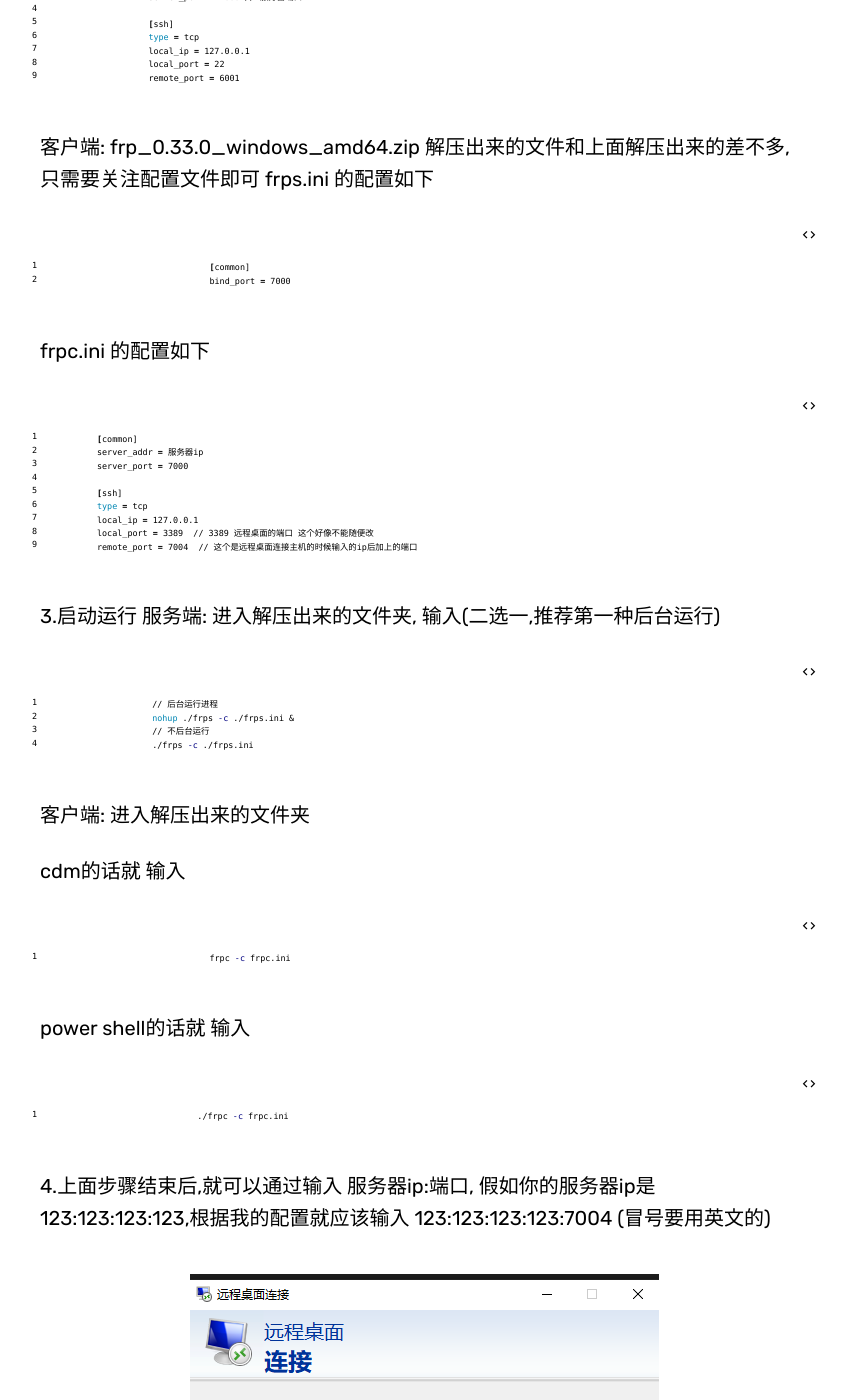
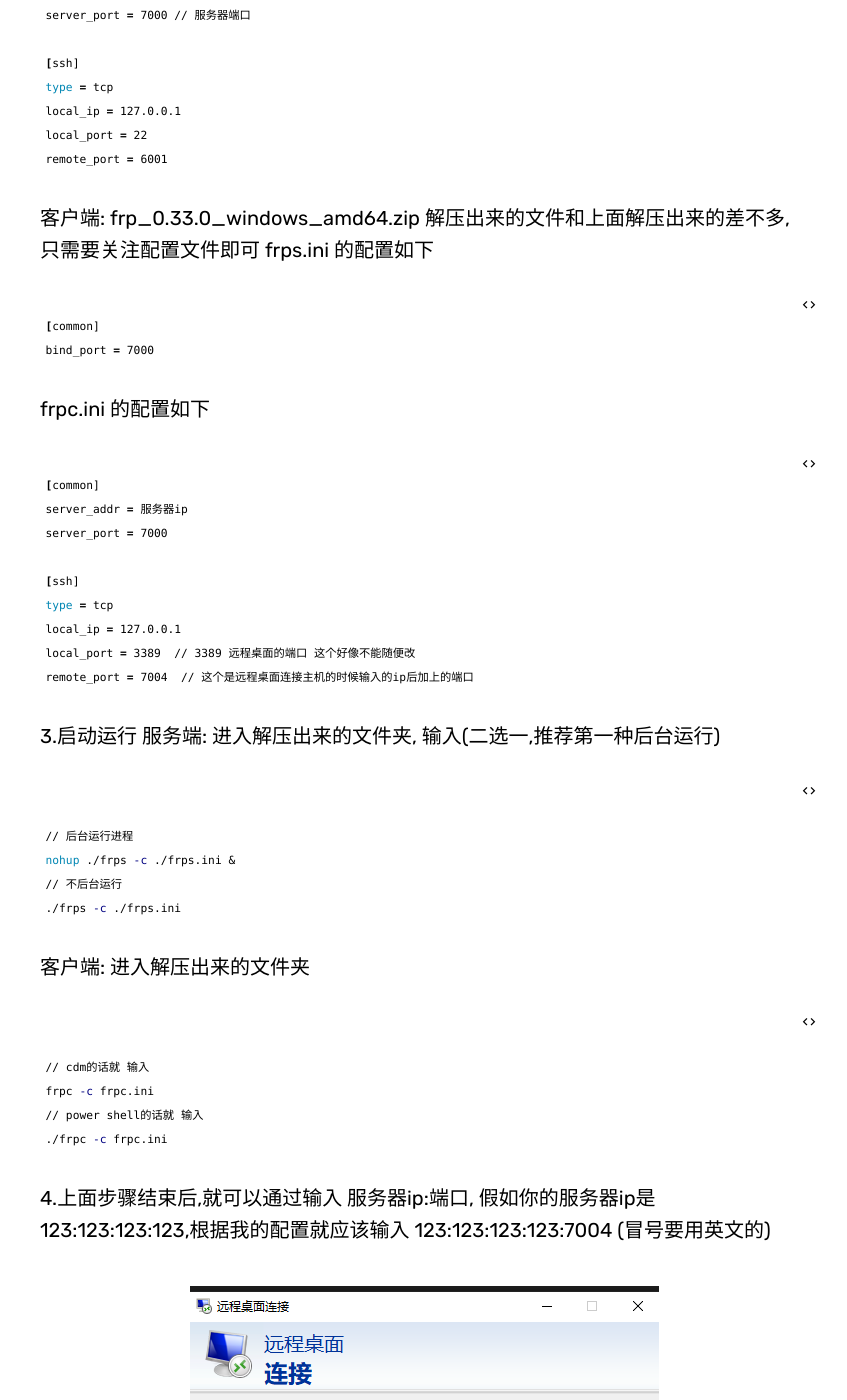
Before and after one commit to Ligengxin96/blog, a Jekyll site: the page built from _posts/2020-06-09-frp-windows-remote.md, in a window 1280 px wide and 1400 px high, scrolled down 1905 px. Shown: the whole window, without its empty margins (216-1063 px from the left). Built offline with Jekyll 4.4.1, drawn with Linux system fonts in a browser that asks for light colours; some web fonts are replaced; comment, search, counter and statistics services are not loaded; some of the changed text lies outside the part shown.

Commit message:
modify style

````diff
--- a/_config.yml
+++ b/_config.yml
@@ -33,7 +33,7 @@ author:
   github                    : Ligengxin96
   # youtube                   : youtube-user-name
   # stackoverflow             : stackoverflow-user-name
-  disqus                    : blog.ligengxin.me # your disqus site name
+  disqus                    : dactl # your disqus site name
   google_analytics          : # 'UA-XXXXXXXX-X'
   photo                     : "uploads/me2.png"
   photo2x                   : "uploads/me.png"
--- a/_layouts/default.html
+++ b/_layouts/default.html
@@ -1,5 +1,5 @@
 ---
-#layout: compress
+layout: compress
 ---
 
 <!DOCTYPE html>
--- a/_posts/2020-06-09-frp-windows-remote.md
+++ b/_posts/2020-06-09-frp-windows-remote.md
@@ -24,62 +24,61 @@ overlay: blue
 最主要的是两个配置文件frps.ini 和 frpc.ini 这两个文件(复制的时候请删除注释,注释只是说明这个的应该写什么数据)
 
 frps.ini 的配置如下(其实我感觉这个配置没啥用,但是因为别的教程都配置了,也跟着写了下,最后能用就没动)
-```bash
-[common]
-bind_port = 7000 // 绑定的端口
-dashboard_user = username // 这个用户名
-dashboard_port = 7500 // 不知道是什么,完全没用到7500端口
-```
+{% highlight bash %}
+  [common]
+  bind_port = 7000 // 绑定的端口
+  dashboard_user = username // 这个用户名
+  dashboard_port = 7500 // 不知道是什么,完全没用到7500端口
+{% endhighlight %}
 frpc.ini 的配置如下
-```bash
-[common]
-server_addr = 服务器ip地址
-server_port = 7000 // 服务器端口
+{% highlight bash %}
+  [common]
+  server_addr = 服务器ip地址
+  server_port = 7000 // 服务器端口
 
-[ssh]
-type = tcp
-local_ip = 127.0.0.1
-local_port = 22
-remote_port = 6001
-```
+  [ssh]
+  type = tcp
+  local_ip = 127.0.0.1
+  local_port = 22
+  remote_port = 6001
+{% endhighlight %}
 客户端: frp_0.33.0_windows_amd64.zip 解压出来的文件和上面解压出来的差不多,只需要关注配置文件即可
 frps.ini 的配置如下
-```bash
-[common]
-bind_port = 7000
-```
+{% highlight bash %}
+  [common]
+  bind_port = 7000
+{% endhighlight %}
 frpc.ini 的配置如下
-```bash
-[common]
-server_addr = 服务器ip
-server_port = 7000
+{% highlight bash %}
+  [common]
+  server_addr = 服务器ip
+  server_port = 7000
 
-[ssh]
-type = tcp
-local_ip = 127.0.0.1
-local_port = 3389  // 3389 远程桌面的端口 这个好像不能随便改
-remote_port = 7004  // 这个是远程桌面连接主机的时候输入的ip后加上的端口
-```
+  [ssh]
+  type = tcp
+  local_ip = 127.0.0.1
+  local_port = 3389  // 3389 远程桌面的端口 这个好像不能随便改
+  remote_port = 7004  // 这个是远程桌面连接主机的时候输入的ip后加上的端口
+{% endhighlight %}
 
 3.启动运行
 服务端: 进入解压出来的文件夹, 输入(二选一,推荐第一种后台运行)
-```bash
-// 后台运行进程
-nohup ./frps -c ./frps.ini &
-// 不后台运行
-./frps -c ./frps.ini
-```
+{% highlight bash %}
+  // 后台运行进程
+  nohup ./frps -c ./frps.ini &
+  // 不后台运行
+  ./frps -c ./frps.ini
+{% endhighlight %}
 
 客户端: 进入解压出来的文件夹
 
-cdm的话就 输入
-```bash
-frpc -c frpc.ini
-```
-power shell的话就 输入
-```bash
-./frpc -c frpc.ini
-```
+
+{% highlight bash %}
+  // cdm的话就 输入
+  frpc -c frpc.ini
+  // power shell的话就 输入
+  ./frpc -c frpc.ini
+{% endhighlight %}
 4.上面步骤结束后,就可以通过输入 服务器ip:端口, 假如你的服务器ip是 123:123:123:123,根据我的配置就应该输入 123:123:123:123:7004 (冒号要用英文的)
 ![avatar](/assets/img/2020-06-09_1.png)
 如果不行的话请往下看步骤6
@@ -92,22 +91,22 @@ power shell的话就 输入
 
 (2).开机自启运行一个bat文件,让我们客户端的程序开机自启,在
 C:\ProgramData\Microsoft\Windows\Start Menu\Programs\StartUp 目录下写一个bat文件,bat文件内容如下
-```bash
-cmd /k "cd /d 你的解压的文件路径 && frpc -c frpc.ini"
-```
-我的路径是 D:\Downloads\frp_0.33.0_windows_amd64 所以我的bat文件内容如下
-```bash
-cmd /k "cd /d D:\Downloads\frp_0.33.0_windows_amd64 && frpc -c frpc.ini"
-```
+{% highlight bash %}
+  cmd /k "cd /d 你的解压的文件路径 && frpc -c frpc.ini"
+{% endhighlight %}
+  我的路径是 D:\Downloads\frp_0.33.0_windows_amd64 所以我的bat文件内容如下
+{% highlight bash %}
+  cmd /k "cd /d D:\Downloads\frp_0.33.0_windows_amd64 && frpc -c frpc.ini"
+{% endhighlight %}
 6.一些注意的地方
 
 (1) 配置文件中的端口号需要在云服务的安全策略中放行,具体操作方式可以看[发布项目到服务器-1](/posts/publis-project-to-service-1).
 如果你的服务器开启的防火墙的话(自行百度下查看防火墙状态命令),还需要放行这些端口,服务器放行端口命令如下
-```bash
-iptables -A INPUT -p tcp --dport 端口号 -j ACCEPT
-// 举个例子 放行我配置中的 7004 端口
-iptables -A INPUT -p tcp --dport 7004 -j ACCEPT
-// 顺便放行下 配置文件中出现的 7000 端口
-iptables -A INPUT -p tcp --dport 7000 -j ACCEPT
-```
+{% highlight bash %}
+  iptables -A INPUT -p tcp --dport 端口号 -j ACCEPT
+  // 举个例子 放行我配置中的 7004 端口
+  iptables -A INPUT -p tcp --dport 7004 -j ACCEPT
+  // 顺便放行下 配置文件中出现的 7000 端口
+  iptables -A INPUT -p tcp --dport 7000 -j ACCEPT
+{% endhighlight %}
 (2) 服务器重启后需要重新启动下服务,重复步骤3.还有可能还需要重新输入 放行端口的命令
````
Also changed, not shown: _posts/2019-07-02-regex-dictionary.md (+11 -10 lines).
